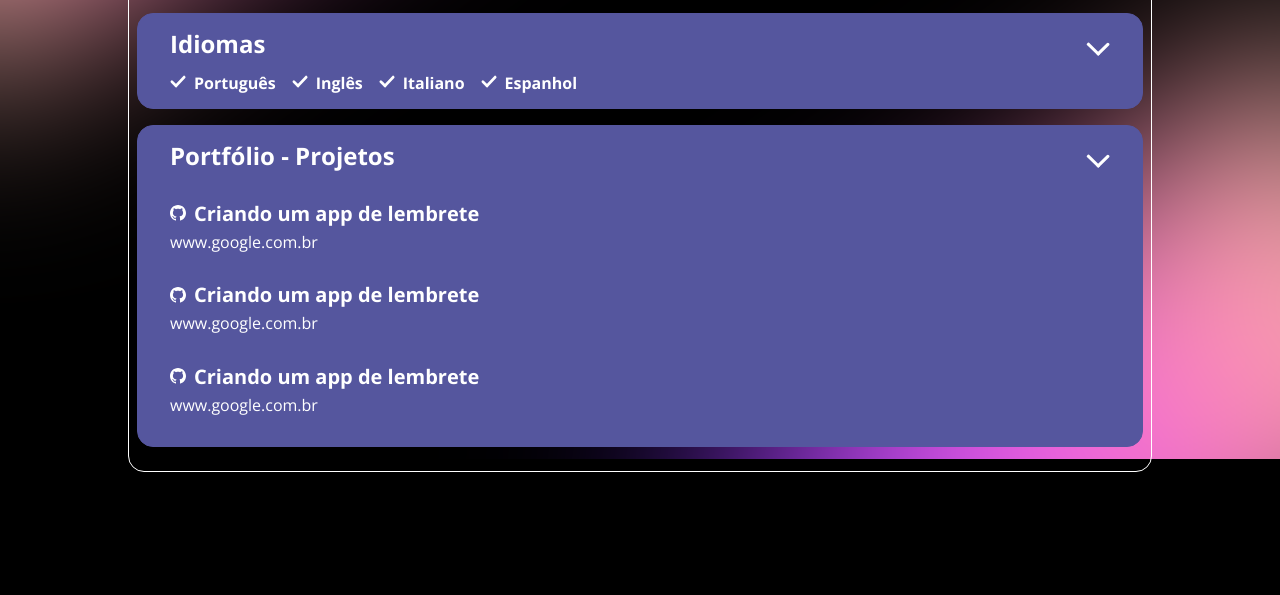
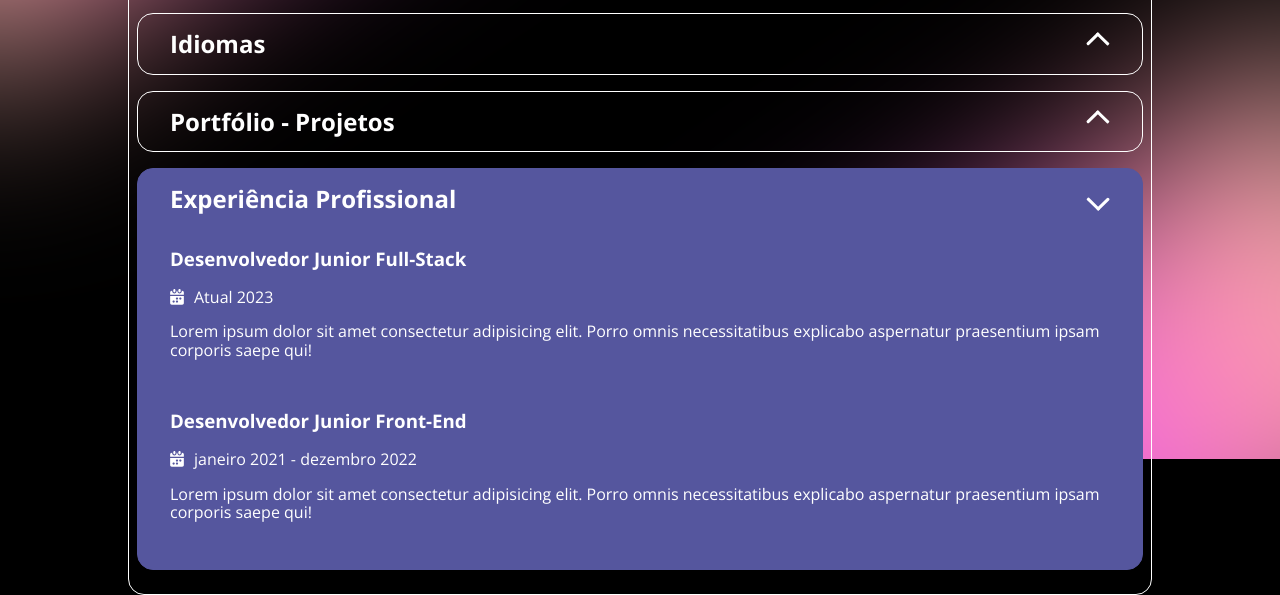
Before and after one commit to Fabio-Oliveira-dev/Portfolio_Profissional_html_css_js_dio, a plain HTML site: page index.html in a window 1280 px wide. Shown: the part 341-936 px from the top of the page. Before the commit the page ends 829 px from the top, so only its background shows below. Drawn offline with nearby package versions, Linux system fonts and the light colour scheme.

Commit message:
Criação do acordeon experiencias

```diff
--- a/assets/css/acordeon.css
+++ b/assets/css/acordeon.css
@@ -25,6 +25,12 @@
     background-color: transparent;
     color: #ffffff;
     border: none;
+}
+
+.acordeon .botao h2{
+    margin: 0;
+    font-size: 1.5rem;
+    text-align: start;
 }
 
 .acordeon .botao:hover{
--- /dev/null
+++ b/assets/css/experiencias.css
@@ -0,0 +1,28 @@
+.experiencia{
+    display: flex;
+    flex-direction: column;
+    margin: 0;
+    padding: 0;
+    list-style: none;
+}
+
+.experiencia li{
+    margin-bottom: 1rem;
+}
+
+.experiencia li .periodo{
+    display: flex;
+    flex-direction: row;
+    align-items: center;
+}
+
+.experiencia li .periodo::before{
+    content: '';
+    display: inline-block;
+    width:1rem;
+    height: 1rem;
+    background-repeat: no-repeat;
+    background-size: contain;
+    background-image: url('/assets/img/icons/periodo.svg');
+    margin-right: .5rem;
+}
--- a/assets/css/portfolio.css
+++ b/assets/css/portfolio.css
@@ -21,6 +21,7 @@
     align-items: center;
     font-size: 1.25rem;
     font-weight: 700;
+    margin: 0;
     margin-bottom: .5rem;
 }
 
--- a/index.html
+++ b/index.html
@@ -17,6 +17,7 @@
     <link rel="stylesheet" href="./assets/css/acordeon.css">
     <link rel="stylesheet" href="./assets/css/idiomas.css">
     <link rel="stylesheet" href="./assets/css/portfolio.css">
+    <link rel="stylesheet" href="./assets/css/experiencias.css">
 </head>
 <body>
     <main class="main">
@@ -39,9 +40,9 @@
             </span>
         </header>
 
-        <section class="acordeon open">
+        <section class="acordeon">
             <button class="botao" type="button">
-                Idiomas
+                <h2>Idiomas</h2>
             </button>
             <div class="content">
                 <ul class="idiomas">
@@ -53,28 +54,47 @@
             </div>
         </section>
 
-        <section class="acordeon open">
+        <section class="acordeon">
             <button class="botao" type="button">
-                Portfólio - Projetos
+                <h2>Portfólio - Projetos</h2>
             </button>
             <div class="content">
                 <ul class="portfolio">
                     <li>
-                        <span class="titulo github">Criando um app de lembrete</span>
+                        <h3 class="titulo github">Criando um app de lembrete</h3>
                         <a href="https://www.google.com.br" target="_blank">www.google.com.br</a>
                     </li>
                     <li>
-                        <span class="titulo github">Criando um app de lembrete</span>
+                        <h3 class="titulo github">Criando um app de lembrete</h3>
                         <a href="https://www.google.com.br" target="_blank">www.google.com.br</a>
                     </li>
                     <li>
-                        <span class="titulo github">Criando um app de lembrete</span>
+                        <h3 class="titulo github">Criando um app de lembrete</h3>
                         <a href="https://www.google.com.br" target="_blank">www.google.com.br</a>
                     </li>
                 </ul>
             </div>
         </section>
 
+        <section class="acordeon open">
+            <button class="botao" type="button">
+                <h2>Experiência Profissional</h2>
+            </button>
+            <div class="content">
+                <ul class="experiencia">
+                    <li>
+                        <h3 class="titulo">Desenvolvedor Junior Full-Stack</h3>
+                        <p class="periodo">Atual 2023</p>
+                        <p>Lorem ipsum dolor sit amet consectetur adipisicing elit. Porro omnis necessitatibus explicabo aspernatur praesentium ipsam corporis saepe qui!</p>
+                    </li>
+                    <li>
+                        <h3 class="titulo">Desenvolvedor Junior Front-End</h3>
+                        <p class="periodo">janeiro 2021 - dezembro 2022</p>
+                        <p>Lorem ipsum dolor sit amet consectetur adipisicing elit. Porro omnis necessitatibus explicabo aspernatur praesentium ipsam corporis saepe qui!</p>
+                    </li>
+                </ul>
+            </div>
+        </section>
     </main>
 
     <script src="./assets/js/acordeon.js"></script>
```
Also changed, not shown: assets/img/icons/periodo.svg (added).
